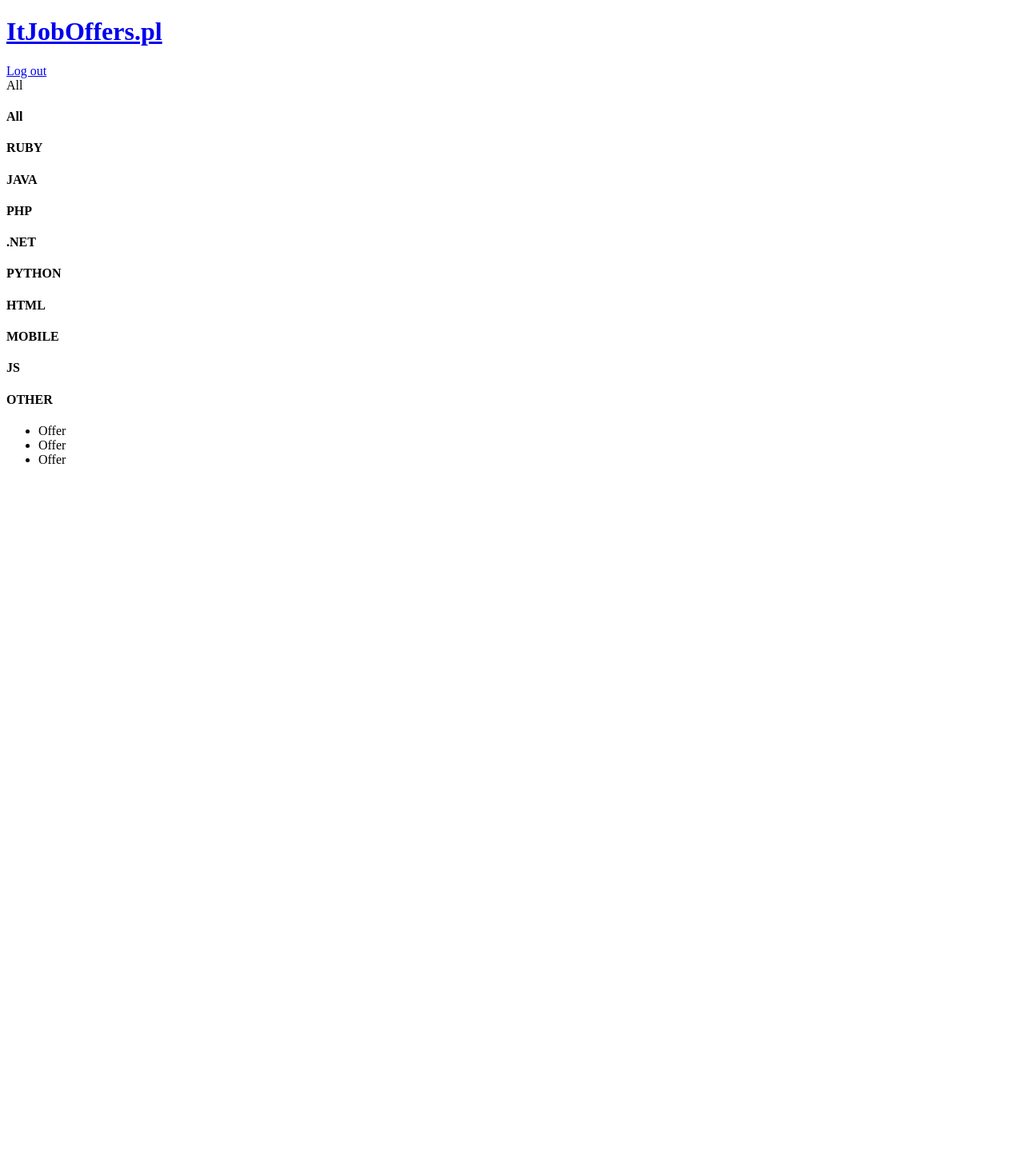
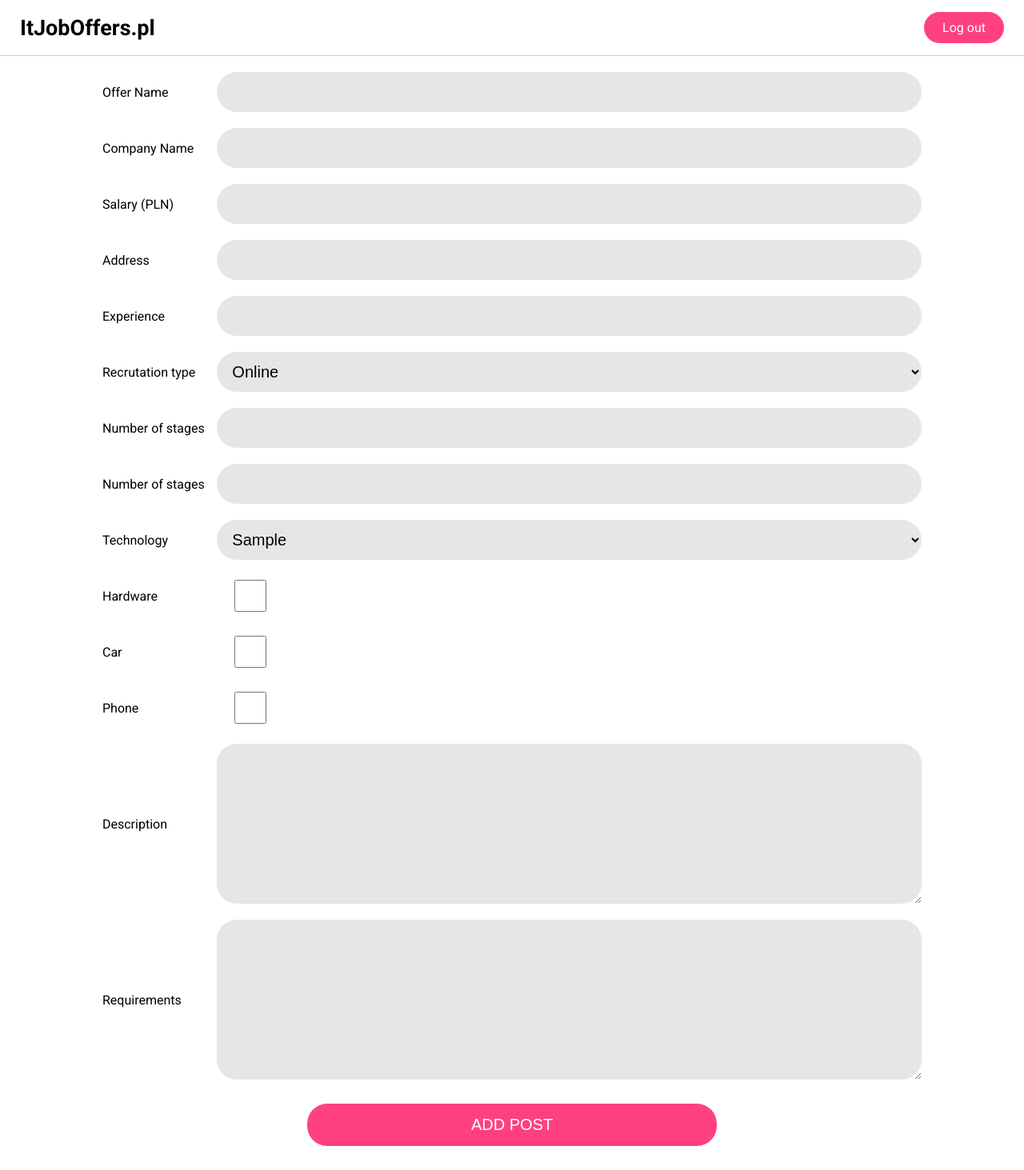
Before and after one commit to gielecinskih/JobOffersService, a PHP site: page /addPost.php in a window 1280 px wide. Shown: the whole page at 80% size. Before the commit the page ends 580 px from the top, so only its background shows below. Run offline with PHP 8.4, Linux system fonts and the light colour scheme; the visitor is signed in with stand-in values (Sample User, id 1); tables that the repository leaves empty or names only in its code hold one stand-in row (values such as "Sample post"); some libraries are stand-ins or nearby versions.

Commit message:
Adding post front end added

```diff
--- a/addPost.php
+++ b/addPost.php
@@ -1,7 +1,20 @@
 <?php session_start(); ?>
 <?php
-if(!isset($_SESSION['email'])){
+if (!isset($_SESSION['email'])) {
     header("Location: /ItJob/");
+}
+?>
+<?php include "db.php"; ?>
+<?php
+$query = "SELECT technology FROM technologies";
+$select_tech_query = mysqli_query($connection, $query);
+if (!$select_tech_query) {
+    header("Location: /ItJob/");
+}
+
+$technologies = array();
+while ($row = mysqli_fetch_array($select_tech_query)) {
+    array_push($technologies, $row['technology']);
 }
 ?>
 
@@ -22,94 +35,82 @@ if(!isset($_SESSION['email'])){
 <header>
     <h1 class="logo"><a href='/ItJob/'>ItJobOffers.pl</a></h1>
     <?php
-    if(isset($_SESSION['email'])){
+    if (isset($_SESSION['email'])) {
         echo "<a href='/ItJob/logOut.php'><div class='logOutButton'>Log out</div></a>";
     }
     ?>
 </header>
-<div class="languagesFilter">
-    <div class="clear"></div>
-    <div class="language">
-        <div class="logo">
-            <span>All</span>
-        </div>
-        <h4 class="name">All</h4>
+<form action="">
+    <div>
+        <label for="offerName">Offer Name</label>
+        <input class="inForm" name="offerName" type="text">
     </div>
-    <div class="language">
-        <div class="logo ruby">
-            <span class="iconify" data-icon="whh:ruby" data-inline="false"></span>
-        </div>
-        <h4 class="name">RUBY</h4>
+    <div>
+        <label for="companyName">Company Name</label>
+        <input class="inForm" name="companyName" type="text">
     </div>
-    <div class="language">
-        <div class="logo java">
-            <span class="iconify" data-icon="cib:java" data-inline="false"></span>
-        </div>
-        <h4 class="name">JAVA</h4>
+    <div>
+        <label for="salary">Salary (PLN)</label>
+        <input class="inForm" name="salary" type="number">
     </div>
-    <div class="language">
-        <div class="logo php">
-            <span class="iconify" data-icon="cib:php" data-inline="false"></span>
-        </div>
-        <h4 class="name">PHP</h4>
+    <div>
+        <label for="address">Address</label>
+        <input class="inForm" name="address" type="text">
     </div>
-    <div class="language">
-        <div class="logo net">
-            <span class="iconify" data-icon="cib:dot-net" data-inline="false" data-width="40" data-height="40"></span>
-        </div>
-        <h4 class="name">.NET</h4>
+    <div>
+        <label for="experience">Experience</label>
+        <input class="inForm" name="experience" type="number">
     </div>
-    <div class="language">
-        <div class="logo python">
-            <span class="iconify" data-icon="bx:bxl-python" data-inline="false" data-width="40" data-height="40"></span>
-        </div>
-        <h4 class="name">PYTHON</h4>
+    <div>
+        <label for="typeOfRecrutation">Recrutation type</label>
+        <select name="typeOfRecrutation" class="inForm">
+            <option value="online">Online</option>
+            <option value="office">Office</option>
+            <option value="hybrid">Hybrid</option>
+        </select>
     </div>
-    <div class="language">
-        <div class="logo html">
-            <span class="iconify" data-icon="icomoon-free:html-five" data-inline="false" data-width="40" data-height="40"></span>
-        </div>
-        <h4 class="name">HTML</h4>
+    <div>
+        <label for="stages">Number of stages</label>
+        <input class="inForm" name="stages" type="number">
     </div>
-    <div class="language">
-        <div class="logo mobile">
-            <span class="iconify" data-icon="tabler:device-mobile" data-inline="false" data-width="40" data-height="40"></span>
-        </div>
-        <h4 class="name">MOBILE</h4>
+    <div>
+        <label for="stages">Number of stages</label>
+        <input class="inForm" name="stages" type="number">
     </div>
-    <div class="language">
-        <div class="logo js">
-            <span class="iconify" data-icon="cib:javascript" data-inline="false" data-width="40" data-height="40"></span>
-        </div>
-        <h4 class="name">JS</h4>
+    <div>
+        <label for="technology">Technology</label>
+        <select name="technology" class="inForm">
+            <?php
+            foreach ($technologies as &$tech) {
+                echo "<option value='$tech'>$tech</option>";
+            }
+            ?>
+        </select>
     </div>
-    <div class="language">
-        <div class="logo other">
-            <span class="iconify" data-icon="jam:computer-alt" data-inline="false" data-width="40" data-height="40"></span>
-        </div>
-        <h4 class="name">OTHER</h4>
+    <div>
+        <label for="hardware">Hardware</label>
+        <input id="chbox" class="inForm" name="hardware" type="checkbox">
     </div>
-    <div class="clear"></div>
-</div>
-<div class="offers">
-    <ul class="allOffers">
-        <li class="offer">
-            <div class="offerContainer">
-                Offer
-            </div>
-        </li>
-        <li class="offer">
-            <div class="offerContainer">
-                Offer
-            </div>
-        </li>
-        <li class="offer">
-            <div class="offerContainer">
-                Offer
-            </div>
-        </li>
-    </ul>
-</div>
+    <div>
+        <label for="car">Car</label>
+        <input id="chbox" class="inForm" name="car" type="checkbox">
+    </div>
+    <div>
+        <label for="phone">Phone</label>
+        <input id="chbox" class="inForm" name="phone" type="checkbox">
+    </div>
+    <div>
+        <label for="description">Description</label>
+        <textarea class="inForm" name="description" rows="4" cols="50"></textarea>
+    </div>
+    <div>
+        <label for="requirements">Requirements</label>
+        <textarea class="inForm" name="requirements" rows="4" cols="50"></textarea>
+    </div>
+    <div>
+        <input name="submit" class="inFormButton example_e" type="submit" value="Add Post">
+    </div>
 
+</form>
 </body>
 </html>
--- a/addPostStyles.css
+++ b/addPostStyles.css
@@ -0,0 +1,132 @@
+*{
+    box-sizing: border-box;
+    margin: 0;
+    padding: 0;
+}
+body{
+    font-family: 'Roboto', sans-serif;
+}
+
+/*Header*/
+header{
+    border-bottom: #cfcfcf solid 1px;
+    display: flex;
+    flex-direction: row;
+    height: 70px;
+    align-items: center;
+}
+
+h1.logo{
+    font-size: 27px;
+    color: #37474F;
+    font-weight: 700;
+    flex-grow: 1;
+    padding-left: 25px;;
+}
+
+h1 a{
+    text-decoration: none;
+    color: #000;
+}
+
+header>a{
+    text-decoration: none;
+    color: #fff;
+    background-color: #FE4081;
+    padding: 10px;
+    flex-basis: 100px;
+    text-align: center;
+    border-radius: 20px;
+    margin-right: 25px;
+    transition-duration: 0.5s;
+}
+
+header>a:hover{
+    background-color: #ff1465;
+}
+
+/*Input without arrows*/
+input::-webkit-outer-spin-button,
+input::-webkit-inner-spin-button {
+    -webkit-appearance: none;
+    margin: 0;
+}
+
+/* Firefox */
+input[type=number] {
+    -moz-appearance: textfield;
+}
+
+/*form*/
+form{
+    display: flex;
+    flex-direction: column;
+    align-items: flex-start;
+    max-width: 1024px;
+    margin: 20px auto 0 auto;
+}
+
+form>div{
+    margin-bottom: 20px;
+    display: flex;
+    align-items: center;
+    width: 100%;
+}
+
+/*inputs*/
+input{
+    outline: none;
+    width: 100%;
+}
+
+textarea{
+    outline: none;
+    width: 100%;
+    min-height: 200px;
+}
+
+#chbox{
+    width:40px;
+}
+
+select{
+    outline: none;
+    width: 100%;
+}
+
+label{
+    margin-right: 15px;
+    flex-basis: 150px;
+}
+
+.inForm{
+    background-color: #e6e6e6;
+    border: none;
+    border-radius: 25px;
+    height: 50px;
+    font-size: 20px;
+    color: black;
+    padding: 0 15px;
+}
+
+.example_e {
+    border: none;
+    background: #FE4081;
+    color: #ffffff !important;
+    font-size: 20px;
+    padding: 15px;
+    margin: 10px 25%;
+    text-transform: uppercase;
+    border-radius: 25px;
+    display: inline-block;
+    transition: all 0.3s ease 0s;
+}
+.example_e:hover {
+    color: #404040 !important;
+    font-weight: bold !important;
+    letter-spacing: 3px;
+    background: none;
+    -webkit-box-shadow: 0px 5px 40px -10px rgba(0,0,0,0.57);
+    -moz-box-shadow: 0px 5px 40px -10px rgba(0,0,0,0.57);
+    transition: all 0.3s ease 0s;
+}
--- a/processLogin.php
+++ b/processLogin.php
@@ -12,7 +12,7 @@ if (isset($_POST['login'])) {
     $query = "SELECT * FROM users WHERE username = '$username'";
     $select_user_query = mysqli_query($connection, $query);
     if (!$select_user_query) {
-        die("QUERY FAILED " . mysqli_error($connection));
+        header("Location: /ItJob/login.php");
     }
 
     while ($row = mysqli_fetch_array($select_user_query)) {
```
